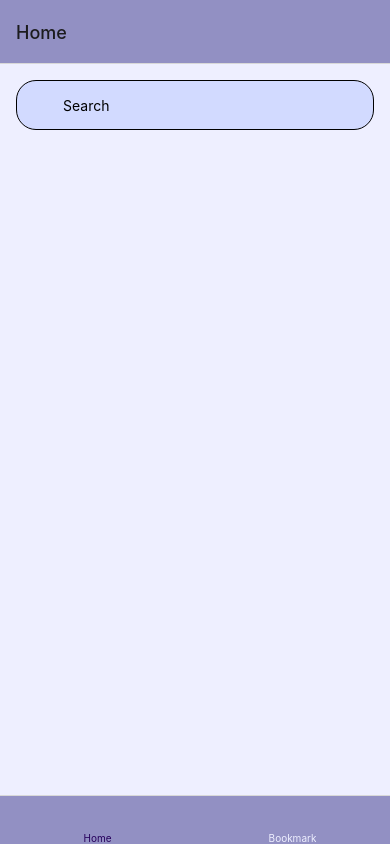
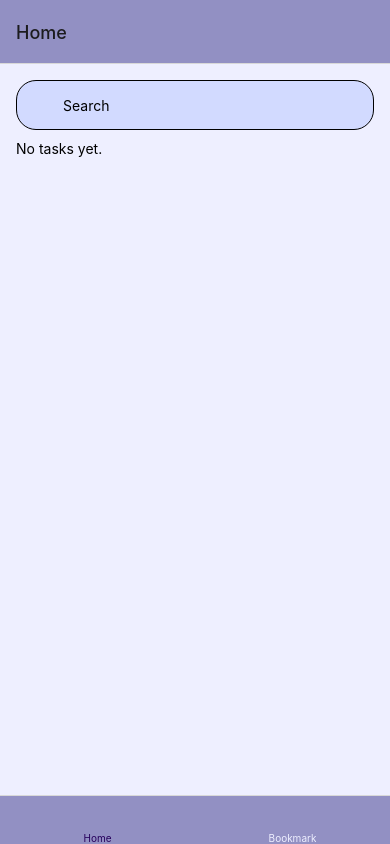
Before and after one commit to bellkimkeith/tasklist, a React Native app: screen /Home in a window 390 px wide. Built offline with nearby package versions, Linux system fonts and the light colour scheme; some icons are missing.

Commit message:
added bookmark, fallback texts and move date location

```diff
--- a/components/TaskItem.js
+++ b/components/TaskItem.js
@@ -27,6 +27,7 @@ const TaskItem = ({id, title, description, date, completed}) => {
       <Text style={[styles.description, completed && styles.completedText]}>
         {description}
       </Text>
+      <View style={styles.bottomContainer}>
         <Text style={completed && styles.completedText}>{date}</Text>
         <View style={styles.actionsContainer}>
           <TouchableOpacity
@@ -49,6 +50,7 @@ const TaskItem = ({id, title, description, date, completed}) => {
             />
             <Text style={completed && styles.disabled}>Edit</Text>
           </TouchableOpacity>
+        </View>
       </View>
     </View>
   );
@@ -74,11 +76,11 @@ const styles = StyleSheet.create({
     flexDirection: 'row',
     justifyContent: 'space-between',
   },
-  actionsContainer: {
+  bottomContainer: {
     flex: 1,
-    justifyContent: 'flex-end',
+    justifyContent: 'space-between',
     flexDirection: 'row',
-    gap: 12,
+    marginTop: 12,
   },
   action: {
     flexDirection: 'row',
@@ -95,4 +97,8 @@ const styles = StyleSheet.create({
   completedText: {
     textDecorationLine: 'line-through',
   },
+  actionsContainer: {
+    flexDirection: 'row',
+    gap: 8,
+  },
 });
--- a/components/TaskList.js
+++ b/components/TaskList.js
@@ -1,11 +1,15 @@
-import {FlatList, StyleSheet, View} from 'react-native';
+import {FlatList, StyleSheet, Text, View} from 'react-native';
 import React from 'react';
 import TaskItem from './TaskItem';
-import {useTaskStore} from '../store';
 
-const TaskList = () => {
-  const tasks = useTaskStore().tasks;
-
+const TaskList = ({tasks}) => {
+  if (!tasks.length) {
+    return (
+      <View style={styles.container}>
+        <Text>No tasks yet.</Text>
+      </View>
+    );
+  } else {
     return (
       <View style={styles.container}>
         <FlatList
@@ -25,6 +29,7 @@ const TaskList = () => {
         />
       </View>
     );
+  }
 };
 
 export default TaskList;
--- a/screens/AddTaskScreen.tsx
+++ b/screens/AddTaskScreen.tsx
@@ -48,6 +48,7 @@ const AddTaskScreen = () => {
               description: taskData.description,
               date: new Intl.DateTimeFormat('en-PH').format(new Date()),
               completed: false,
+              bookmarked: false,
             });
             navigation.goBack();
           } else {
--- a/screens/BookmarksScreen.tsx
+++ b/screens/BookmarksScreen.tsx
@@ -1,10 +1,14 @@
-import {StyleSheet, Text, View} from 'react-native';
+import {StyleSheet, View} from 'react-native';
 import React from 'react';
+import TaskList from '../components/TaskList';
+import {useTaskStore} from '../store';
 
 const BookmarksScreen = () => {
+  const tasks = useTaskStore().tasks;
+  const bookmarkedTasks = tasks.filter(task => task.bookmarked);
   return (
     <View style={styles.container}>
-      <Text>BookmarksScreen</Text>
+      <TaskList tasks={bookmarkedTasks} />
     </View>
   );
 };
--- a/screens/DetailsScreen.tsx
+++ b/screens/DetailsScreen.tsx
@@ -1,10 +1,17 @@
-import {ScrollView, StyleSheet, Text, View} from 'react-native';
+import {
+  ScrollView,
+  StyleSheet,
+  Text,
+  TouchableOpacity,
+  View,
+} from 'react-native';
 import React from 'react';
 import {RouteProp} from '@react-navigation/native';
 import {HomeStackParamsList} from '../App';
 import {useTaskStore} from '../store';
 import {faBookmark as faBookmarkReg} from '@fortawesome/free-regular-svg-icons';
 import {FontAwesomeIcon} from '@fortawesome/react-native-fontawesome';
+import {faBookmark} from '@fortawesome/free-solid-svg-icons';
 
 type ProfileScreenRouteProp = RouteProp<HomeStackParamsList, 'Details'>;
 
@@ -15,6 +22,7 @@ type Props = {
 const DetailsScreen = ({route}: Props) => {
   const {id} = route.params;
   const tasks = useTaskStore().tasks;
+  const toggleBookmark = useTaskStore().toggleBookmark;
   const currentTask = tasks.find(item => item.id === id);
 
   if (!currentTask) {
@@ -23,13 +31,17 @@ const DetailsScreen = ({route}: Props) => {
         <Text>Task not found</Text>
       </View>
     );
-  }
-
+  } else {
     return (
       <View style={styles.container}>
         <View style={styles.headerContainer}>
           <Text style={styles.tag}>Title: {currentTask.title}</Text>
-        <FontAwesomeIcon icon={faBookmarkReg} size={24} />
+          <TouchableOpacity onPress={() => toggleBookmark(currentTask.id)}>
+            <FontAwesomeIcon
+              icon={currentTask.bookmarked ? faBookmark : faBookmarkReg}
+              size={24}
+            />
+          </TouchableOpacity>
         </View>
         <View style={styles.descriptionContainer}>
           <Text style={styles.tag}>Description:</Text>
@@ -41,6 +53,7 @@ const DetailsScreen = ({route}: Props) => {
         <Text style={styles.tag}>Created on: {currentTask.date}</Text>
       </View>
     );
+  }
 };
 
 export default DetailsScreen;
--- a/screens/HomeScreen.tsx
+++ b/screens/HomeScreen.tsx
@@ -2,12 +2,14 @@ import {StyleSheet, View} from 'react-native';
 import React from 'react';
 import SearchBar from '../components/SearchBar';
 import TaskList from '../components/TaskList';
+import {useTaskStore} from '../store';
 
 const HomeScreen = () => {
+  const tasks = useTaskStore().tasks;
   return (
     <View style={styles.container}>
       <SearchBar />
-      <TaskList />
+      <TaskList tasks={tasks} />
     </View>
   );
 };
--- a/store.ts
+++ b/store.ts
@@ -6,12 +6,14 @@ type Task = {
   description: string;
   date: string;
   completed: boolean;
+  bookmarked: boolean;
 };
 
 type TaskStore = {
   tasks: Task[];
   addTask: (task: Task) => void;
   toggleComplete: (id: string) => void;
+  toggleBookmark: (id: string) => void;
 };
 
 export const useTaskStore = create<TaskStore>(set => ({
@@ -23,4 +25,10 @@ export const useTaskStore = create<TaskStore>(set => ({
         task.id === id ? {...task, completed: !task.completed} : task,
       ),
     })),
+  toggleBookmark: id =>
+    set(state => ({
+      tasks: state.tasks.map(task =>
+        task.id === id ? {...task, bookmarked: !task.bookmarked} : task,
+      ),
+    })),
 }));
```
Lines whose indentation alone changed are shown as unchanged.
